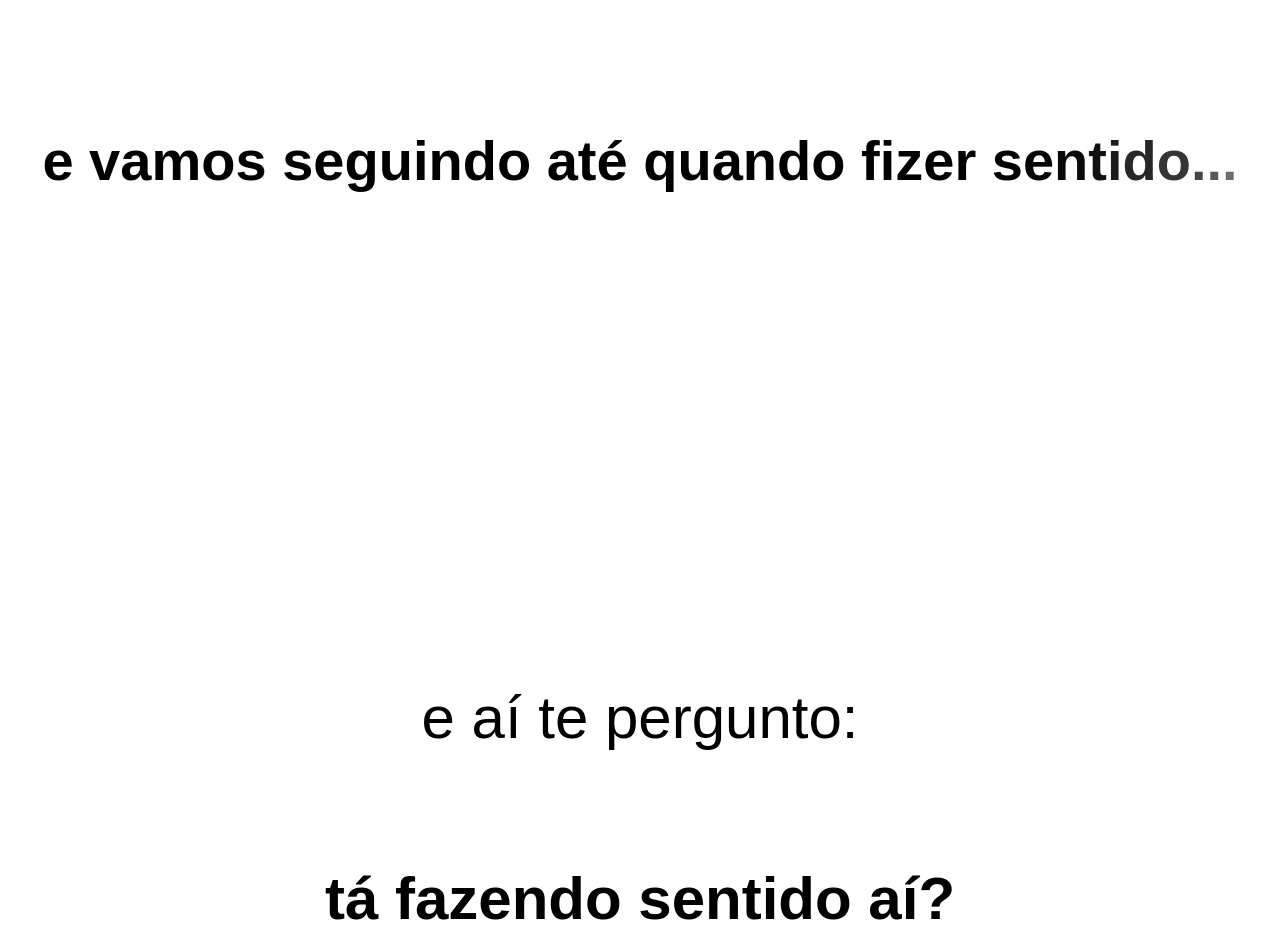
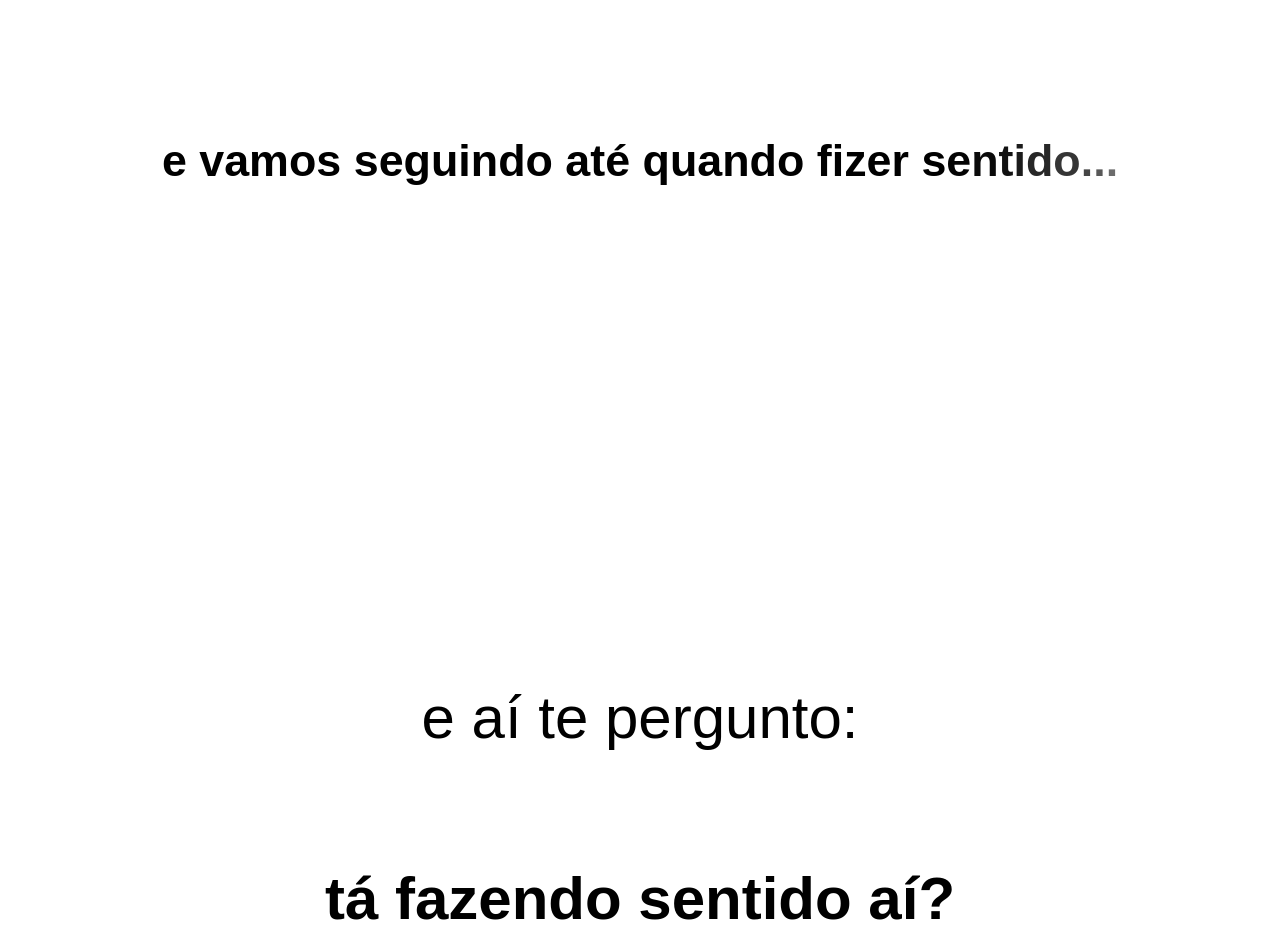
Before and after one commit to ProFalcao/profalcao.github.io, a plain HTML site: page 5meses/index.html in a window 1280 px wide. Shown: the part 2800-3728 px from the top of the page. Drawn offline with nearby package versions, Linux system fonts and the light colour scheme.

Commit message:
Update style.css

```diff
--- a/5meses/css/style.css
+++ b/5meses/css/style.css
@@ -73,7 +73,7 @@
   .ml1 .line2 { bottom: 0; }
   .ml3 {
     font-weight: 900;
-    font-size: 3.5em;
+    font-size: 2.8em;
   }
   #sec0 {
     display: flex;
```
